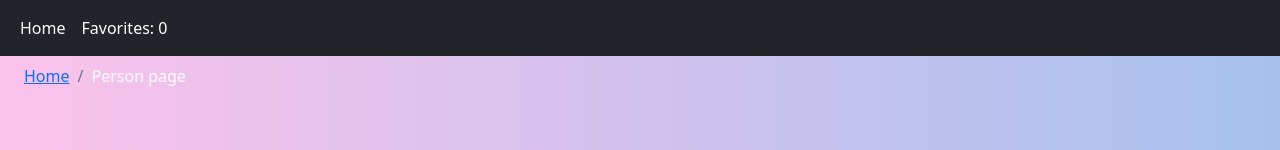
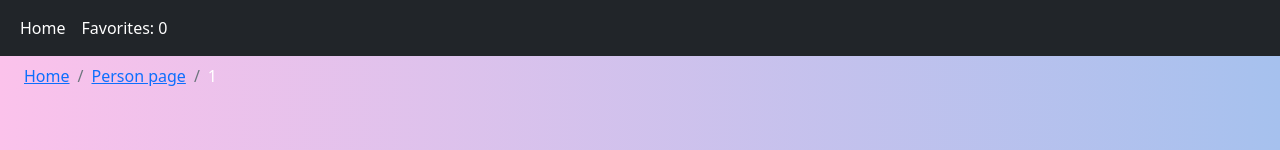
Before and after one commit to rodion1682/hakaton, a React (Create React App) app: page /person/1/1 in a window 1280 px wide. Shown: the top 150 px of the page. Built offline with nearby package versions, Linux system fonts and the light colour scheme.

Commit message:
fix breadcrumbs

```diff
--- a/src/app/components/ui/breadcrumbs.jsx
+++ b/src/app/components/ui/breadcrumbs.jsx
@@ -6,9 +6,10 @@ const Breadcrumbs = () => {
 
     const crumbs = location.pathname.split("/").filter((x) => x !== "");
 
+    let personIndex = null;
     if (crumbs.includes("person")) {
         const index = crumbs.findIndex((x) => x === "person");
-        crumbs.splice(index + 1);
+        personIndex = crumbs.splice(index + 1, index + 1);
     }
 
     //  style={{ "--bs-breadcrumb-divider": ">" }}
@@ -25,7 +26,12 @@ const Breadcrumbs = () => {
                     </li>
                 )}
                 {crumbs.map((name, index) => {
-                    const routeTo = `/${crumbs.slice(0, index + 1).join("/")}`;
+                    const routeTo =
+                        name === "person"
+                            ? `/${crumbs
+                                  .slice(0, index + 1)
+                                  .join("/")}/${personIndex}`
+                            : `/${crumbs.slice(0, index + 1).join("/")}`;
                     const isLast = index === crumbs.length - 1;
 
                     const linkNameReform = (name) => {
@@ -33,6 +39,8 @@ const Breadcrumbs = () => {
                             return "Favorites";
                         } else if (name === "person") {
                             return "Person page";
+                        } else if (name === "edit") {
+                            return "Edit page";
                         } else {
                             return name;
                         }
```
